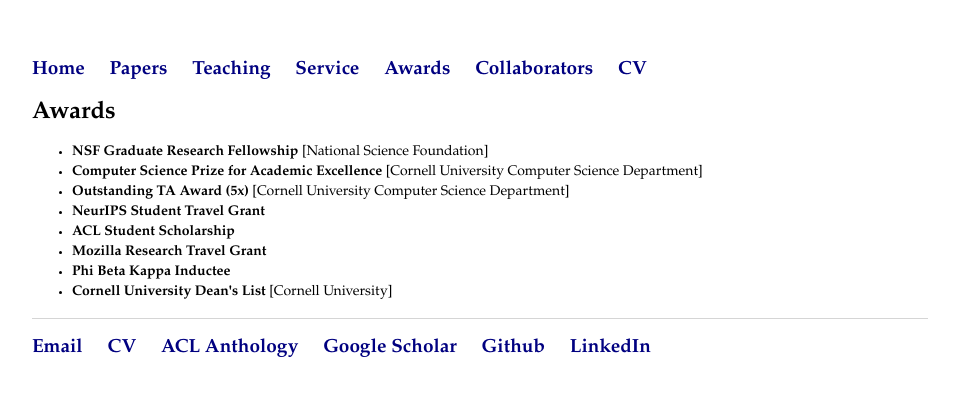
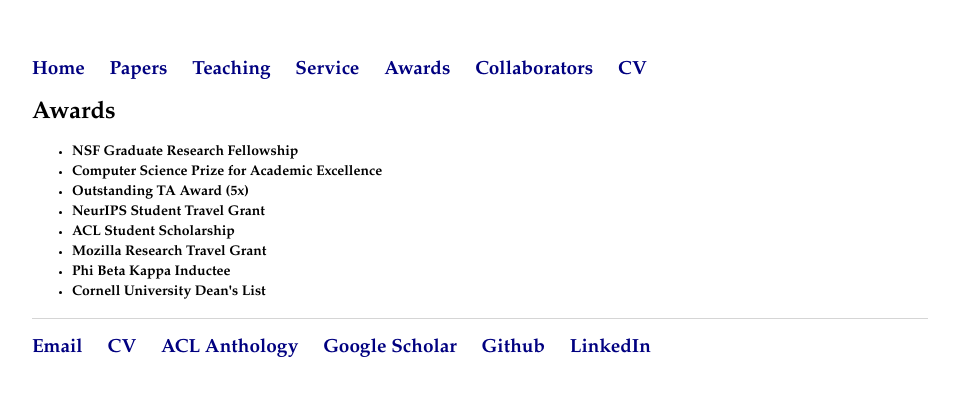
Before and after one commit to rishibommasani/rishibommasani.github.io, a Jekyll site: the page built from awards/index.html, in a window 1280 px wide. Shown: the top 396 px of the page, without its empty margins (160-1119 px from the left). Built offline with Jekyll 4.4.1, drawn with Linux system fonts in a browser that asks for light colours.

Commit message:
Update index.html

```diff
--- a/awards/index.html
+++ b/awards/index.html
@@ -4,12 +4,12 @@
 ---
 	<h1>{{ page.title }}</h1>
 	<ul>
-		<li> <b> NSF Graduate Research Fellowship </b> [National Science Foundation] </li>
-		<li> <b> Computer Science Prize for Academic Excellence </b> [Cornell University Computer Science Department] </li>
-		<li> <b> Outstanding TA Award (5x) </b> [Cornell University Computer Science Department] </li>
+		<li> <b> NSF Graduate Research Fellowship </b> </li>
+		<li> <b> Computer Science Prize for Academic Excellence </b> </li>
+		<li> <b> Outstanding TA Award (5x) </b> </li>
 		<li> <b> NeurIPS Student Travel Grant </b> </li>
 		<li> <b> ACL Student Scholarship </b> </li>
 		<li> <b> Mozilla Research Travel Grant </b> </li>
 		<li> <b> Phi Beta Kappa Inductee </b> </li>
-		<li> <b> Cornell University Dean's List </b> [Cornell University] </li>
+		<li> <b> Cornell University Dean's List </b> </li>
 	</ul>
```
